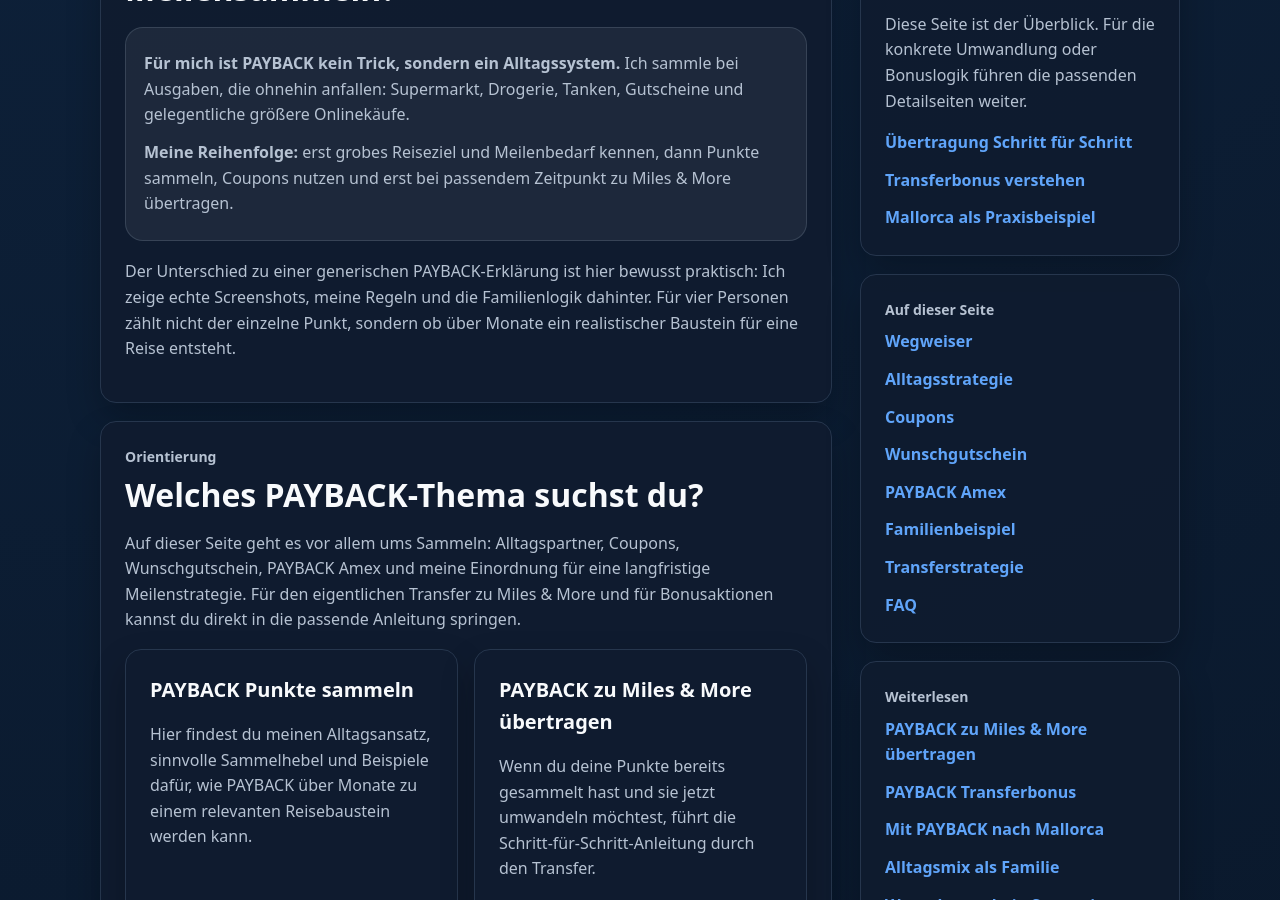
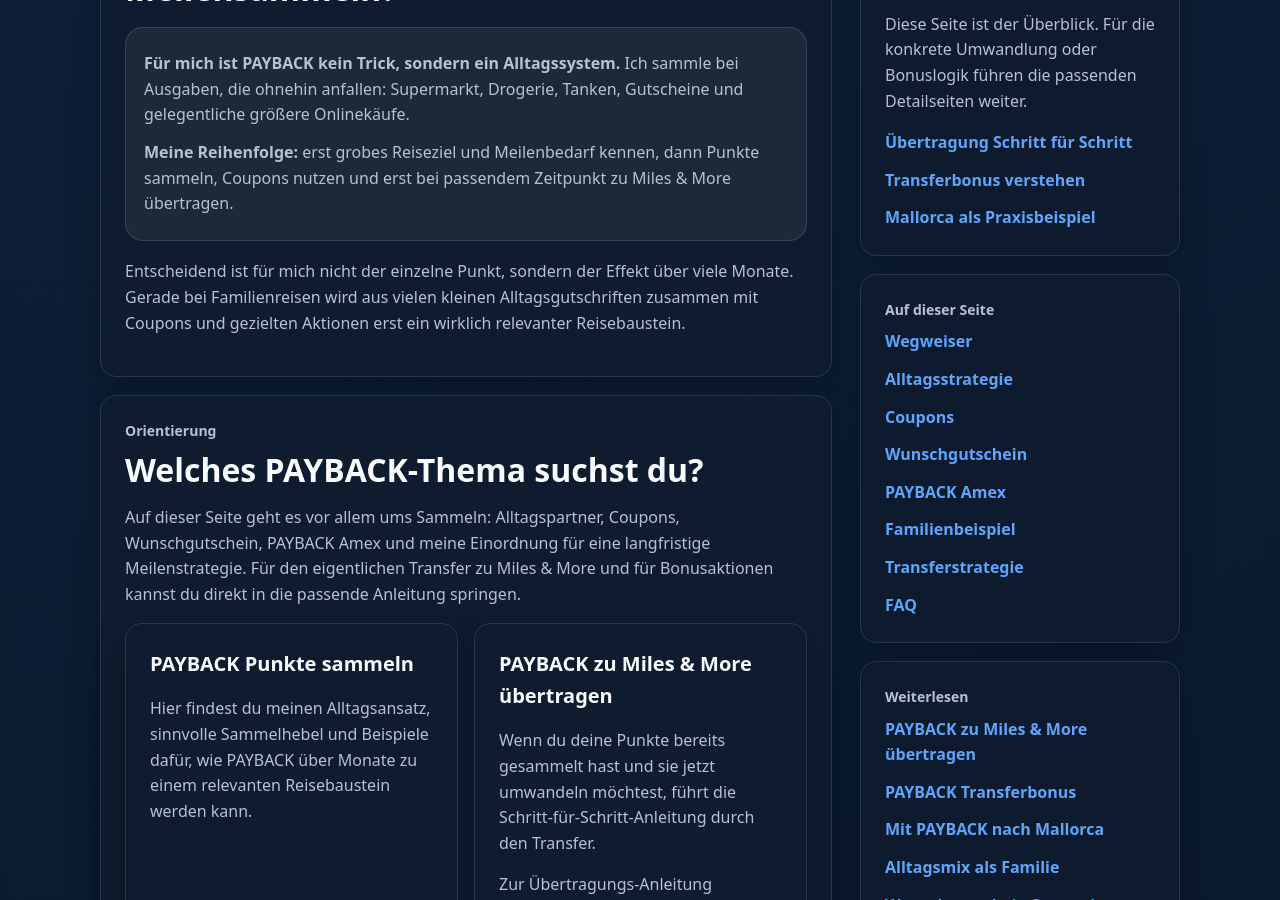
Before and after one commit to Praemienflug-Planer/miles-planer, a Jekyll site: the page built from meilen-sammeln/payback/index.html, in a window 1280 px wide and 900 px high, scrolled down 1538 px. Built offline with Jekyll 4.4.1, drawn with Linux system fonts in a browser that asks for light colours.

Commit message:
Remove editorial wording from PAYBACK intro

```diff
--- a/_includes/payback/schnelle-antwort.html
+++ b/_includes/payback/schnelle-antwort.html
@@ -5,5 +5,5 @@
     <p><strong>Für mich ist PAYBACK kein Trick, sondern ein Alltagssystem.</strong> Ich sammle bei Ausgaben, die ohnehin anfallen: Supermarkt, Drogerie, Tanken, Gutscheine und gelegentliche größere Onlinekäufe.</p>
     <p><strong>Meine Reihenfolge:</strong> erst grobes Reiseziel und Meilenbedarf kennen, dann Punkte sammeln, Coupons nutzen und erst bei passendem Zeitpunkt zu Miles &amp; More übertragen.</p>
   </div>
-  <p>Der Unterschied zu einer generischen PAYBACK-Erklärung ist hier bewusst praktisch: Ich zeige echte Screenshots, meine Regeln und die Familienlogik dahinter. Für vier Personen zählt nicht der einzelne Punkt, sondern ob über Monate ein realistischer Baustein für eine Reise entsteht.</p>
+  <p>Entscheidend ist für mich nicht der einzelne Punkt, sondern der Effekt über viele Monate. Gerade bei Familienreisen wird aus vielen kleinen Alltagsgutschriften zusammen mit Coupons und gezielten Aktionen erst ein wirklich relevanter Reisebaustein.</p>
 </div>
```
